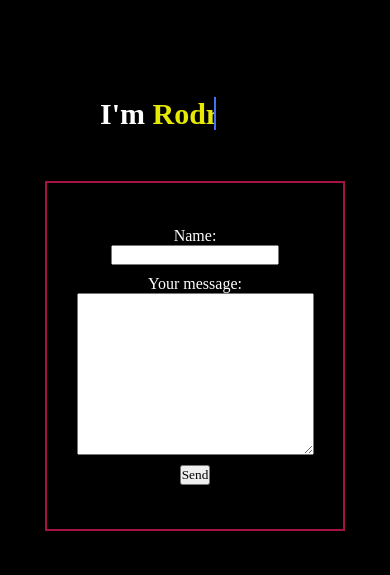
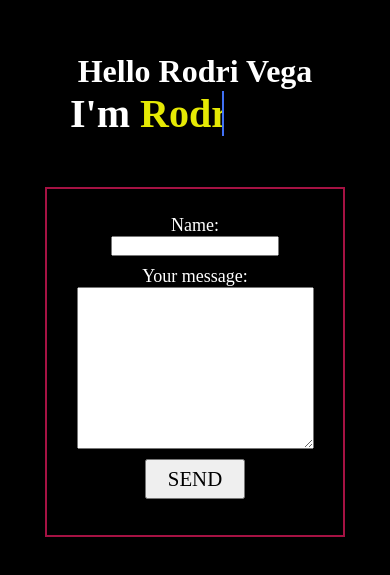
Before and after one commit to carlrocher/helloRodri.github.io, a plain HTML site: page index.html in a window 390 px wide. Shown: the part 127-702 px from the top of the page. Drawn offline with Linux system fonts and the light colour scheme.

Commit message:
Testing SEO

```diff
--- a/style.css
+++ b/style.css
@@ -12,6 +12,12 @@ body{
 	align-items: center;
 	justify-content: center;
 	background-color: #000;
+	flex-direction: column;
+}
+
+h1{
+	color: #fff;
+	font-size: 3em;
 }
 
 .container .text{
@@ -56,6 +62,7 @@ body{
 label{
 	color: #fff;
 	text-align: center;
+	font-size: 18px;
 }
 
 form{
@@ -80,12 +87,34 @@ textarea{
 	display: flex;
 }
 
+button{
+	text-transform: uppercase;
+	width: 60px;
+	height: 40px;
+	margin-bottom: 10px;
+	font-size: 1em;
+	font-weight: 500;
+	cursor: pointer;
+}
+
 @media (max-width : 768px){
-		body{
-			flex-direction: column;
-		}
 
 		form{
 			margin-top: 50px;
 		}
+		form button{
+			width: 100px;
+			height: 40px;
+			font-size: 1.3em;
+			font-weight: 500;
+		}
+		.container{
+			width: 250px;
+		}
+		h1{
+			font-size: 2em;
+		}
+		.container .text{
+		    font-size: 2.5em;
+		}
 	}
```
